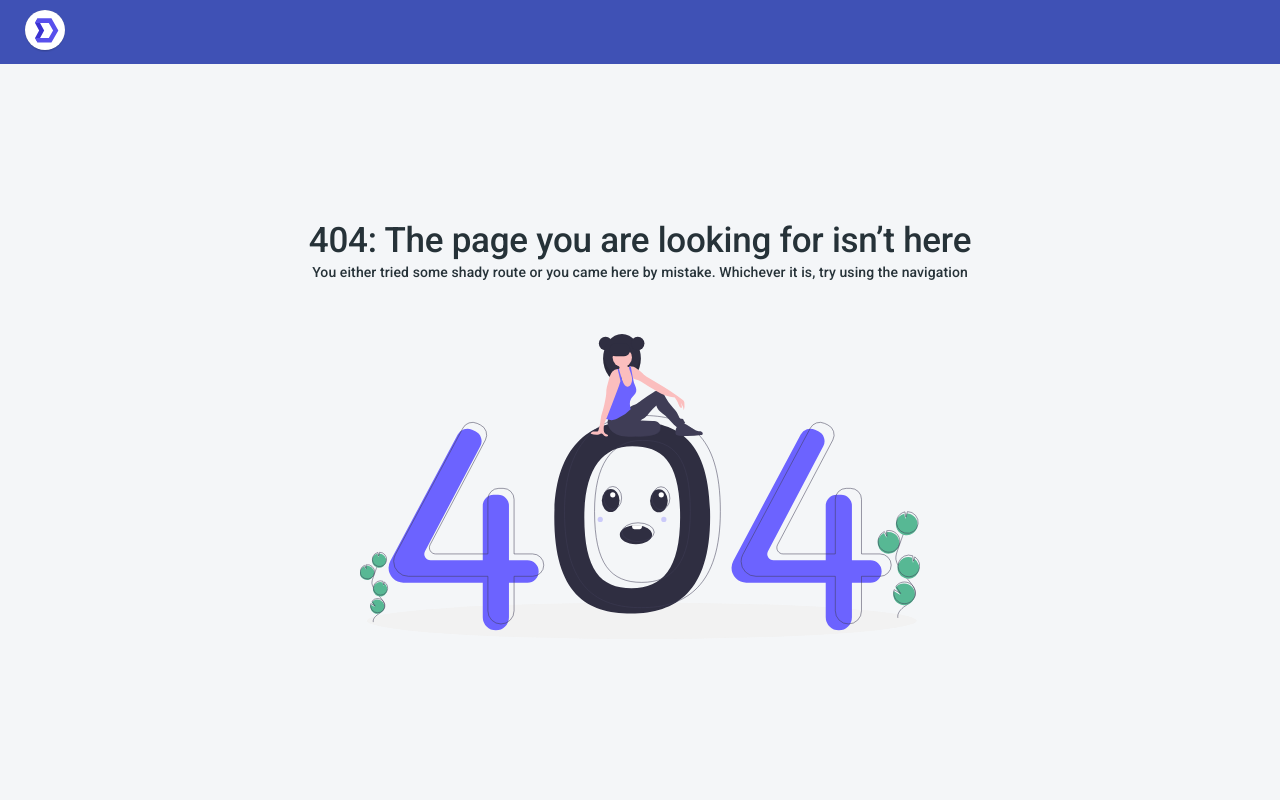
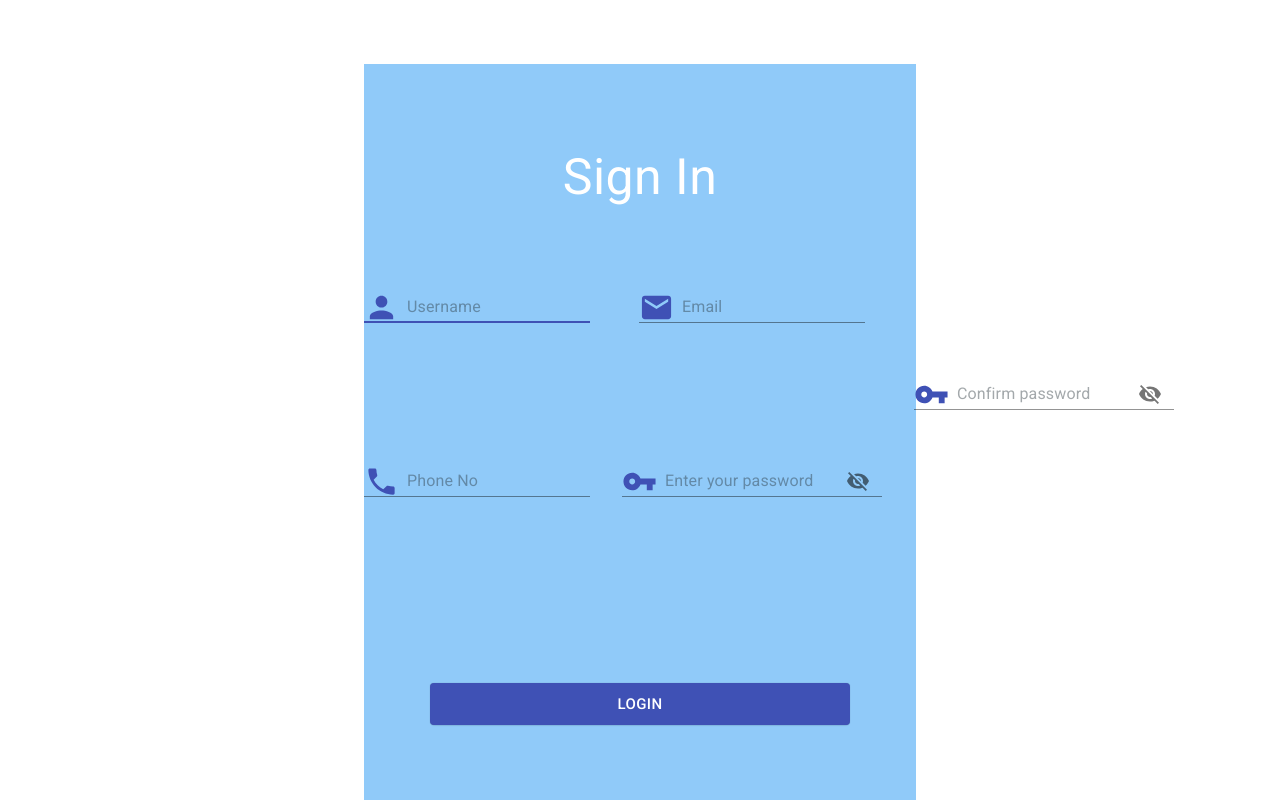
Before and after one commit to KetraKrato/smart-expo-web, a React (Create React App) app: page /registerpage in a window 1280 px wide. Before the commit this address led to /404. Built offline with nearby package versions, Linux system fonts and the light colour scheme.

Commit message:
RegisterPage

```diff
--- a/src/layouts/LoginLayout/index.js
+++ b/src/layouts/LoginLayout/index.js
@@ -4,7 +4,7 @@ import { makeStyles } from '@material-ui/core';
 
 const useStyles = makeStyles((theme) => ({
   root: {
-    backgroundColor: '#F0F0F7',
+    backgroundColor: '#FFFFFF',
     display: 'flex',
     height: '100%',
     overflow: 'hidden',
--- a/src/routes.js
+++ b/src/routes.js
@@ -11,9 +11,11 @@ import ProductListView from 'src/views/product/ProductListView';
 import RegisterView from 'src/views/auth/RegisterView';
 import SettingsView from 'src/views/settings/SettingsView';
 import LoginPage from 'src/views/Login/LoginPage';
+import RegisterPage from 'src/views/Register/RegisterPage';
 import { element } from 'prop-types';
 
 import LoginLayout from 'src/layouts/LoginLayout';
+// import RegisterLayout from 'src/layouts/RegisterLayout';
 
 const routes = [
   {
@@ -47,6 +49,7 @@ const routes = [
     element: <LoginLayout />,
     children: [
       { path: 'loginpage', element: <LoginPage /> },
+      { path: 'registerpage', element: <RegisterPage /> },
     ]
   },
 ];
--- /dev/null
+++ b/src/views/Register/RegisterPage.js
@@ -0,0 +1,264 @@
+import React from 'react';
+import { Link as RouterLink, useNavigate } from 'react-router-dom';
+import * as Yup from 'yup';
+import { Formik } from 'formik';
+import {
+  // AccessAlarm,
+  // ThreeDRotation,
+  Box,
+  Button,
+  // Buon,
+  Container,
+  Grid,
+  // Link,
+  TextField,
+  Typography,
+  makeStyles,
+  Input,
+  IconButton,
+  // BottomNavigation,
+  // GridList,
+} from '@material-ui/core';
+import FacebookIcon from 'src/icons/Facebook';
+// import GoogleIcon from 'src/icons/Google';
+import Page from 'src/components/Page';
+// import { fromPairs } from 'lodash';
+import PersonIcon from '@material-ui/icons/Person';
+import PhoneIcon from '@material-ui/icons/Phone';
+import EmailIcon from '@material-ui/icons/Email';
+import VpnKeyIcon from '@material-ui/icons/VpnKey';
+import InputAdornment from '@material-ui/core/InputAdornment';
+import Visibility from '@material-ui/icons/Visibility';
+import VisibilityOff from '@material-ui/icons/VisibilityOff';
+
+const useStyles = makeStyles((theme) => ({
+  root: {
+    backgroundColor: theme.palette.background.default,
+    height: '100%',
+    // paddingBottom: theme.spacing(3),
+    // padding: theme.spacing(3)
+  },
+  box: {
+    // backgroundColor: "#3f51b5",
+    backgroundColor: '#90caf9',
+    height: '850px',
+  },
+  hh: {
+    fontSize: '50px',
+    color: '#FFFFFF',
+    // backgroundColor: '#451832'
+  },
+  gidcheck: {
+    color: '#FFFFFF',
+    // backgroundColor: '#451832'
+  },
+  buttonC: {
+    width: '420px'
+  },
+  forgot: {
+    cursor: 'pointer'
+
+  },
+}));
+const LoginPage = () => {
+  const classes = useStyles();
+  const navigate = useNavigate();
+  const [values, setValues] = React.useState({
+    showPassword: false,
+  });
+
+  const handleClickShowPassword = () => {
+    setValues({ ...values, showPassword: !values.showPassword });
+  };
+
+  const handleMouseDownPassword = (event) => {
+    event.preventDefault();
+  };
+
+
+
+  return (
+    <Page
+      className={classes.root}
+      title="Login"
+    >
+      <Box display="flex" flexDirection="colum" height="100%" justifyContent="center ">
+        <Container maxWidth="sm">
+          <Formik
+            initialValues={{ email: 'test@gmail.com', password: '1234567' }}
+            validationSchema={Yup.object().shape({
+              email: Yup.string().email('Must be a valid email').max(255).required('Email is required'),
+              password: Yup.string().max(255).required('Password is required')
+            })}
+            onSubmit={() => { navigate('/app/dashboard', { replace: true }); }}
+          >
+            {({ handleSubmit }) => (
+              <form onSubmit={handleSubmit}>
+                <Grid
+                  container
+                  className={classes.box}
+                  direction="column"
+                  justify="space-evenly"
+                  alignItems="center"
+                >
+                  <Grid item>
+                    <Typography
+                      align="center"
+                      className={classes.hh}
+                    >
+                      Sign In
+                    </Typography>
+                  </Grid>
+                  <Grid container direction="column" justify="center" alignItems="center" spacing={4}>
+                    <Grid item xs={6}>
+                      <Input
+                        fullWidth
+                        variant="standard"
+                        margin="normal"
+                        required
+                        id="Username"
+                        placeholder="Username"
+                        name="Username"
+                        autoComplete="Username"
+                        type="text"
+                        autoFocus
+                        startAdornment={
+                          <InputAdornment position="start">
+                            <PersonIcon color="primary" fontSize="large" />
+                          </InputAdornment>
+                        }
+                      />
+                    </Grid>
+                    <Grid item xs={6}>
+                      <Input
+                        fullWidth
+                        variant="standard"
+                        margin="normal"
+                        required
+                        id="Phone"
+                        placeholder="Phone No"
+                        name="phone"
+                        autoComplete="phone"
+                        type="number"
+                        startAdornment={
+                          <InputAdornment position="start">
+                            <PhoneIcon color="primary" fontSize="large" />
+                          </InputAdornment>
+                        }
+                      />
+                    </Grid>
+                    <Grid item xs={6}>
+                      <Input
+                        fullWidth
+                        variant="standard"
+                        margin="normal"
+                        required
+                        id="Email"
+                        placeholder="Email"
+                        name="email"
+                        type="email"
+                        startAdornment={
+                          <InputAdornment position="start">
+                            <EmailIcon color="primary" fontSize="large" />
+                          </InputAdornment>
+                        }
+                      />
+                    </Grid>
+                    <Grid item xs={6}>
+                      <Input
+                        fullWidth
+                        variant="standard"
+                        margin="normal"
+                        required
+                        id="Passwprd"
+                        placeholder="Enter your password"
+                        name="Password"
+                        type={values.showPassword ? 'text' : 'password'}
+                        startAdornment={
+                          <InputAdornment position="start">
+                            <VpnKeyIcon color="primary" fontSize="large" />
+                          </InputAdornment>
+                        }
+                        endAdornment={
+                          <InputAdornment position="end">
+                            <IconButton
+                              aria-label="toggle password visibility"
+                              onClick={handleClickShowPassword}
+                              onMouseDown={handleMouseDownPassword}
+                            >
+                              {values.showPassword ? <Visibility /> : <VisibilityOff />}
+                            </IconButton>
+                          </InputAdornment>
+                        }
+                      />
+                    </Grid>
+                    <Grid item xs={6}>
+                      <Input
+                        fullWidth
+                        variant="standard"
+                        margin="normal"
+                        required
+                        id="Cpassword"
+                        placeholder="Confirm password"
+                        name="Cpassword"
+                        type="password"
+                        startAdornment={
+                          <InputAdornment position="start">
+                            <VpnKeyIcon color="primary" fontSize="large" />
+                          </InputAdornment>
+                        }
+                        endAdornment={
+                          <InputAdornment position="end">
+                            <IconButton
+                              aria-label="toggle password visibility"
+                              onClick={handleClickShowPassword}
+                              onMouseDown={handleMouseDownPassword}
+                            >
+                              {values.showPassword ? <Visibility /> : <VisibilityOff />}
+                            </IconButton>
+                          </InputAdornment>
+                        }
+                      />
+                    </Grid>
+                  </Grid>
+                  <Grid container justify="center">
+                    <Button
+                      className={classes.buttonC}
+                      color="primary"
+                      size="large"
+                      variant="contained"
+                      onClick={handleSubmit}
+                    >
+                      Login
+                    </Button>
+                  </Grid>
+                  <Grid
+                    container
+                    direction="row"
+                    justify="center"
+                    alignItems="center"
+                  >
+                    <Typography
+                      align="right"
+                      color="textSecondary"
+                      variant="subtitle2"
+                    >
+                      Don't have an Account?
+                    </Typography>
+                    <Button>
+                      Sign up
+                    </Button>
+                  </Grid>
+                </Grid>
+              </form>
+
+            )}
+
+          </Formik>
+        </Container>
+      </Box>
+
+    </Page>
+  );
+};
+export default LoginPage;
```
Also changed, not shown: src/views/Register/index.js (deleted).
